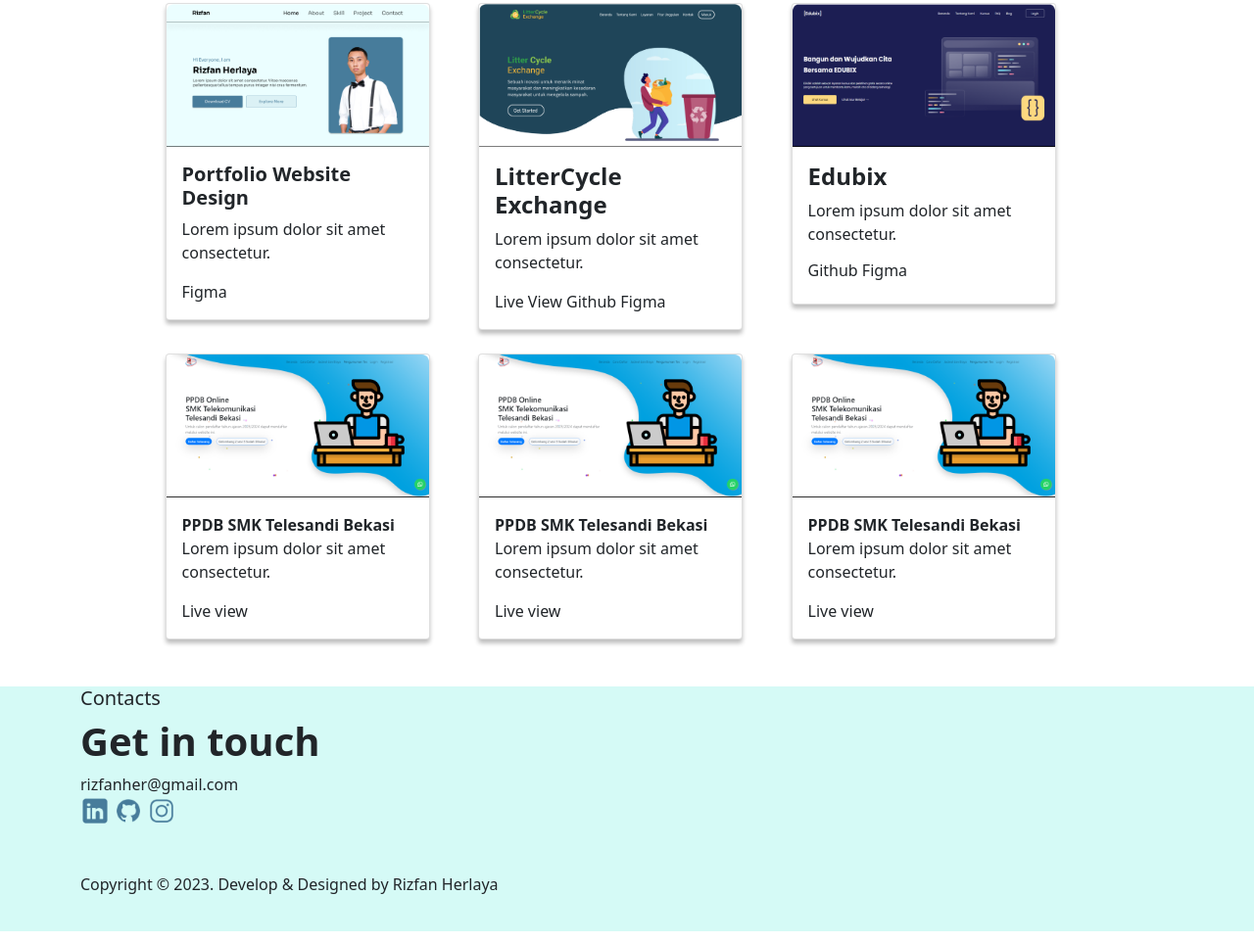
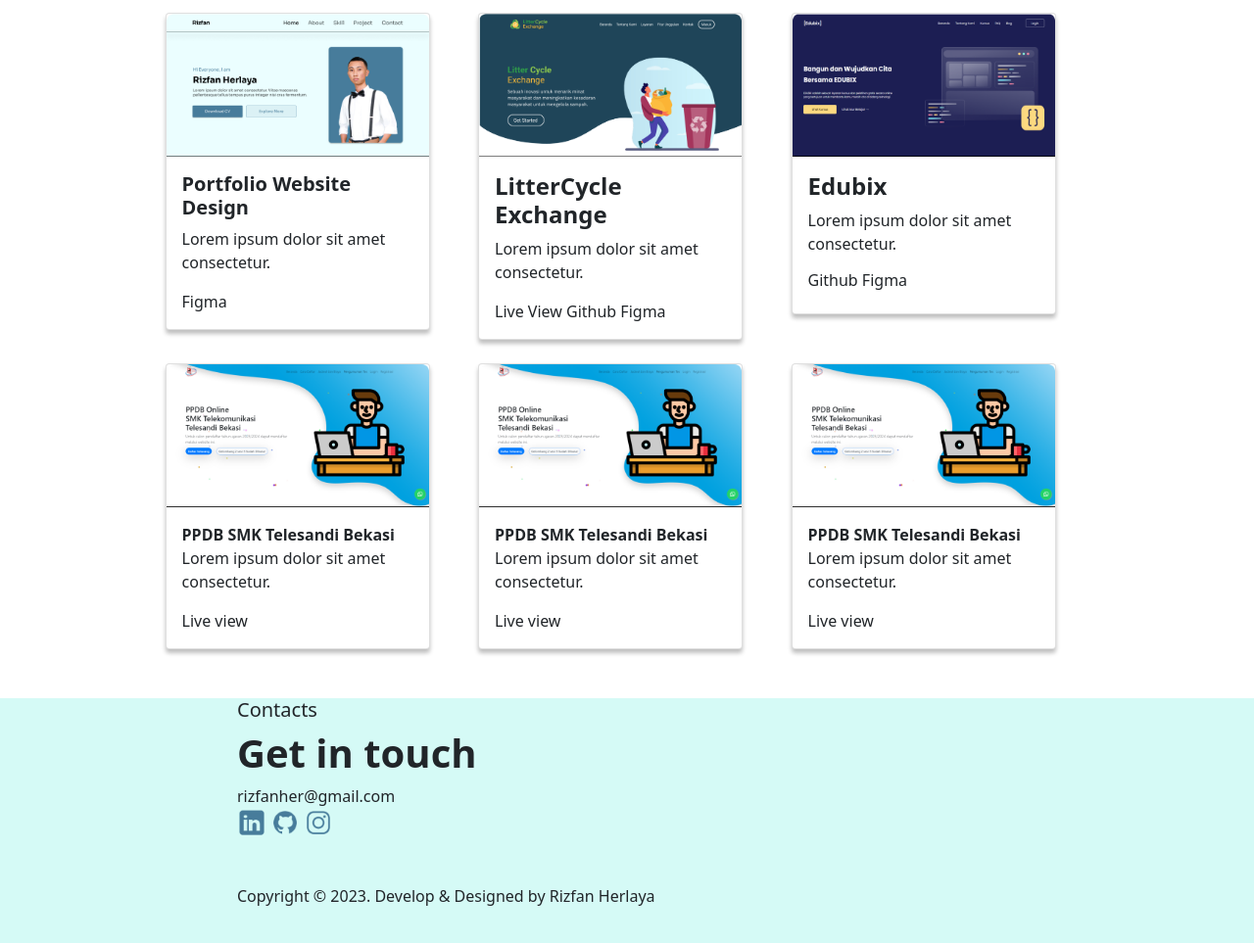
Before and after one commit to mbaye11022000/Portfolio-Website-Design-stage, a plain HTML site: page index.html in a window 1280 px wide. Shown: the part 1431-2394 px from the top of the page at 98% size. Drawn offline with nearby package versions, Linux system fonts and the light colour scheme.

Commit message:
Update styles.css

```diff
--- a/styles.css
+++ b/styles.css
@@ -12,7 +12,7 @@ nav{
 
 header{
     background-color: rgb(213, 250, 246);
-    height: 480px;
+    height: 490px;
     margin-top: -60px;
 
 }
@@ -66,9 +66,9 @@ header{
     gap: 10px;
 }
 
-.contact{
+.Contact{
     margin-top: 50px;
-    margin-left: 80px;
+    margin-left: 160px;
     background-color: rgb(213, 250, 246);
 
 }
```
